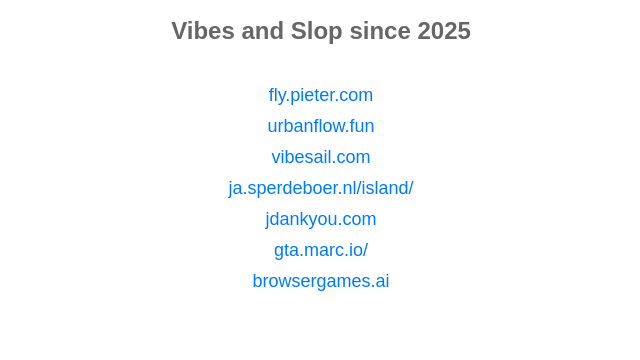
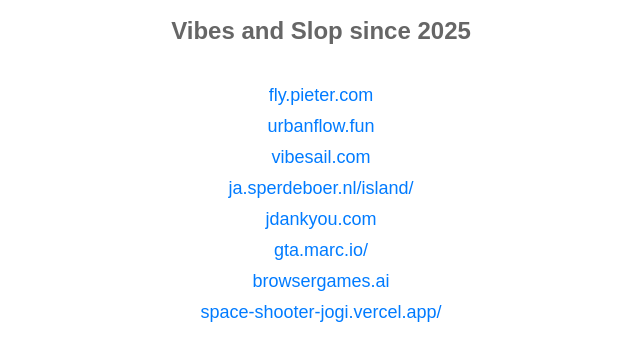
Before and after one commit to Nostrocker/nugrounds, a plain HTML site: page index.html in a window 1280 px wide. Shown: the part 92-452 px from the top of the page, without its empty margins (319-959 px from the left). Drawn offline with Linux system fonts and the light colour scheme.

Commit message:
Update index.html

```diff
--- a/index.html
+++ b/index.html
@@ -46,6 +46,7 @@
     <li><a href="https://jdankyou.com/">jdankyou.com</li>
     <li><a href="https://gta.marc.io/?seed=nugrounds">gta.marc.io/</li>
     <li><a href="https://browsergames.ai/">browsergames.ai</li>
+    <li><a hred="https://space-shooter-jogi.vercel.app/">space-shooter-jogi.vercel.app/</li>
   </ul>
 </body>
 </html>
```
